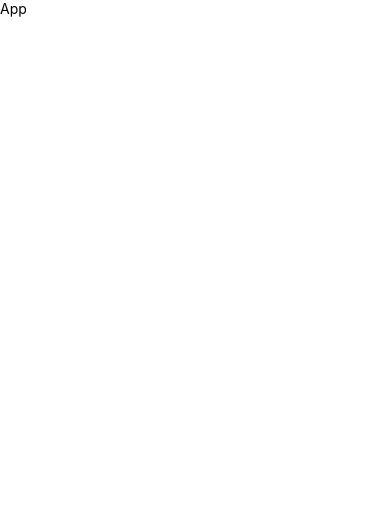
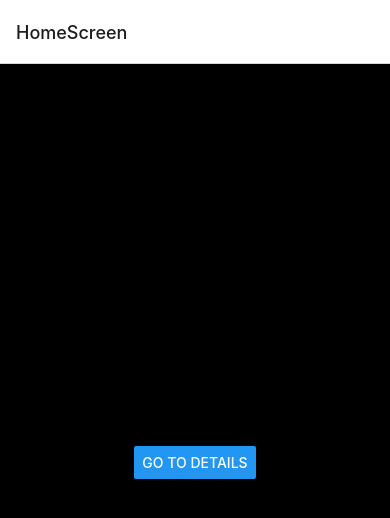
Before and after one commit to dahalaazad/Ramailo-Product-Demo, a React Native app: screen /HomeScreen in a window 390 px wide. Shown: the top 518 px of the page. Built offline with nearby package versions, Linux system fonts and the light colour scheme.

Commit message:
feat: Skeleton for basic navigation

```diff
--- a/App.js
+++ b/App.js
@@ -1,10 +1,23 @@
-import {View, Text} from 'react-native';
+import {NavigationContainer} from '@react-navigation/native';
+import {createStackNavigator} from '@react-navigation/stack';
+
+import {DetailScreen, HomeScreen} from './src/screens';
+
+const Stack = createStackNavigator();
 
 const App = () => {
   return (
-    <View>
-      <Text>App</Text>
-    </View>
+    <>
+      <NavigationContainer>
+        <Stack.Navigator
+        // screenOptions={{headerShown: false}}
+        >
+          <Stack.Screen name="HomeScreen" component={HomeScreen} />
+
+          <Stack.Screen name="DetailScreen" component={DetailScreen} />
+        </Stack.Navigator>
+      </NavigationContainer>
+    </>
   );
 };
 
--- a/src/screens/DetailScreen.js
+++ b/src/screens/DetailScreen.js
@@ -13,7 +13,7 @@ export default DetailScreen;
 const styles = StyleSheet.create({
   container: {
     flex: 1,
-    backgroundColor: '#fff',
+    backgroundColor: '#000',
     justifyContent: 'center',
     alignItems: 'center',
   },
--- a/src/screens/HomeScreen.js
+++ b/src/screens/HomeScreen.js
@@ -1,9 +1,14 @@
-import {StyleSheet, Text, View} from 'react-native';
+import {Button, StyleSheet, Text, View} from 'react-native';
 
-const HomeScreen = () => {
+const HomeScreen = ({navigation}) => {
   return (
     <View style={styles.container}>
       <Text>HomeScreen</Text>
+
+      <Button
+        title="Go to Details"
+        onPress={() => navigation.navigate('DetailScreen')}
+      />
     </View>
   );
 };
@@ -13,7 +18,7 @@ export default HomeScreen;
 const styles = StyleSheet.create({
   container: {
     flex: 1,
-    backgroundColor: '#fff',
+    backgroundColor: '#000',
     justifyContent: 'center',
     alignItems: 'center',
   },
```
